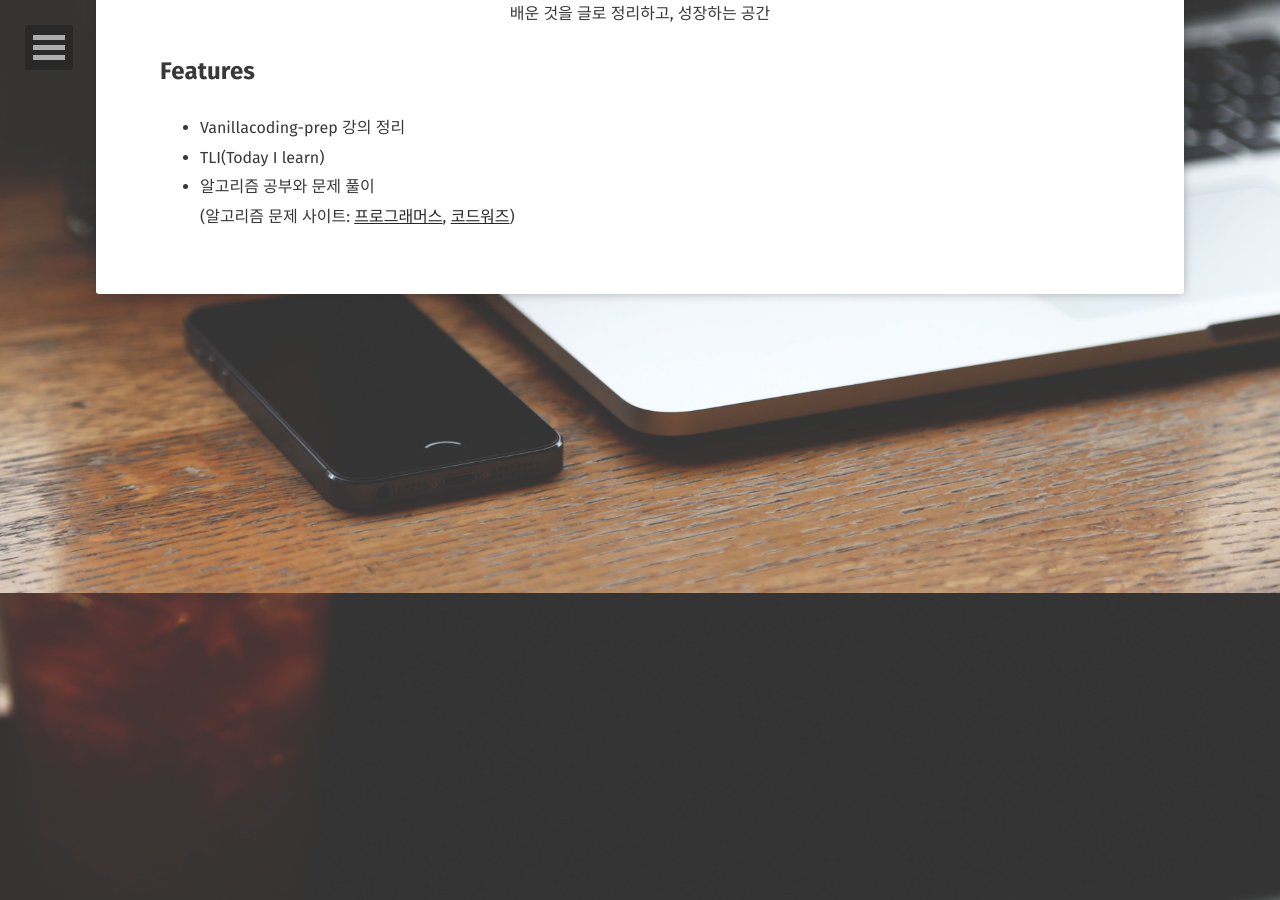
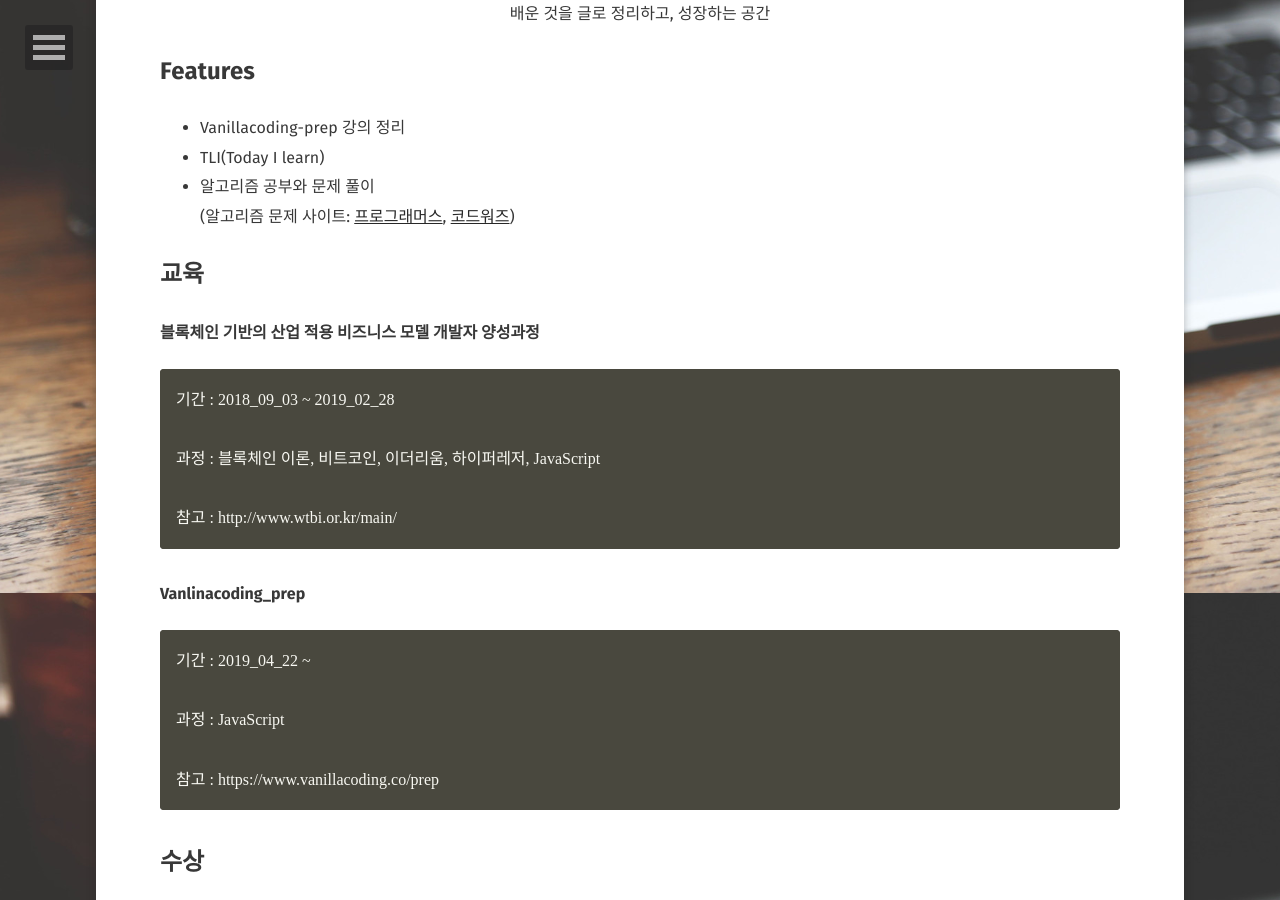
Before and after one commit to Kyounghwan01/lala, a Jekyll site: the page built from about/index.md, in a window 1280 px wide and 900 px high, scrolled down 307 px. Built offline with Jekyll 4.4.1, drawn with Linux system fonts in a browser that asks for light colours; some web fonts are replaced; some of the changed text lies outside the part shown.

Commit message:
Update index.md

```diff
--- a/about/index.md
+++ b/about/index.md
@@ -13,3 +13,36 @@ comments: false
 * TLI(Today I learn)
 * 알고리즘 공부와 문제 풀이 <br/>
 (알고리즘 문제 사이트: <a href = "https://programmers.co.kr/">프로그래머스</a>, <a href="https://www.codewars.com/">코드워즈</a>)
+
+## 교육
+
+#### 블록체인 기반의 산업 적용 비즈니스 모델 개발자 양성과정
+    기간 : 2018_09_03 ~ 2019_02_28
+
+    과정 : 블록체인 이론, 비트코인, 이더리움, 하이퍼레저, JavaScript
+
+    참고 : http://www.wtbi.or.kr/main/
+
+#### Vanlinacoding_prep
+    기간 : 2019_04_22 ~
+
+    과정 : JavaScript
+
+    참고 : https://www.vanillacoding.co/prep
+
+## 수상
+
+#### 1. 블록체인 기반 산업적용 비즈니스 모델 개발(19_02_28 최우수)
+    포지션 : react-native ui 앱 개발, node.js 백엔드
+
+    프로젝트 : 하이퍼레저 기반 건물 안전 점검 앱 (project 메뉴 참조)
+
+<img width="300" alt="hypermain" src="https://user-images.githubusercontent.com/44187477/56814502-4e45b200-687a-11e9-9660-39dc4d278e79.png">
+
+#### 2. 공유경제 해커톤(19_02_15 대상)
+    포지션 : react-native ui 개발
+
+    프로젝트 : 업사이클링 제품판매 플랫폼
+
+<img width="300" alt="스크린샷 2019-04-26 오후 11 17 52" src="https://user-images.githubusercontent.com/44187477/56814172-8bf60b00-6879-11e9-987e-2f7d27134fdc.png"><br>
+    <img width="300" alt="대상" src="https://user-images.githubusercontent.com/44187477/56814080-518c6e00-6879-11e9-85a3-32901c1f964f.png">
```
